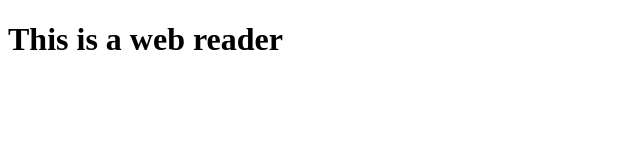
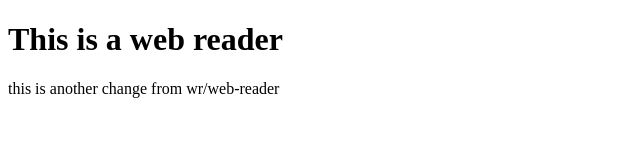
Before and after one commit to ahmprs/web-reader, a plain HTML site: page index.html in a window 1280 px wide. Shown: the whole page, without its empty margins (0-640 px from the left). Drawn offline with Linux system fonts and the light colour scheme.

Commit message:
change index.html

```diff
--- a/index.html
+++ b/index.html
@@ -10,5 +10,8 @@
 		<h1>
 			This is a web reader
 		</h1>
+		<p>
+			this is another change from wr/web-reader
+		</p>
 	</body>
 </html>
```
